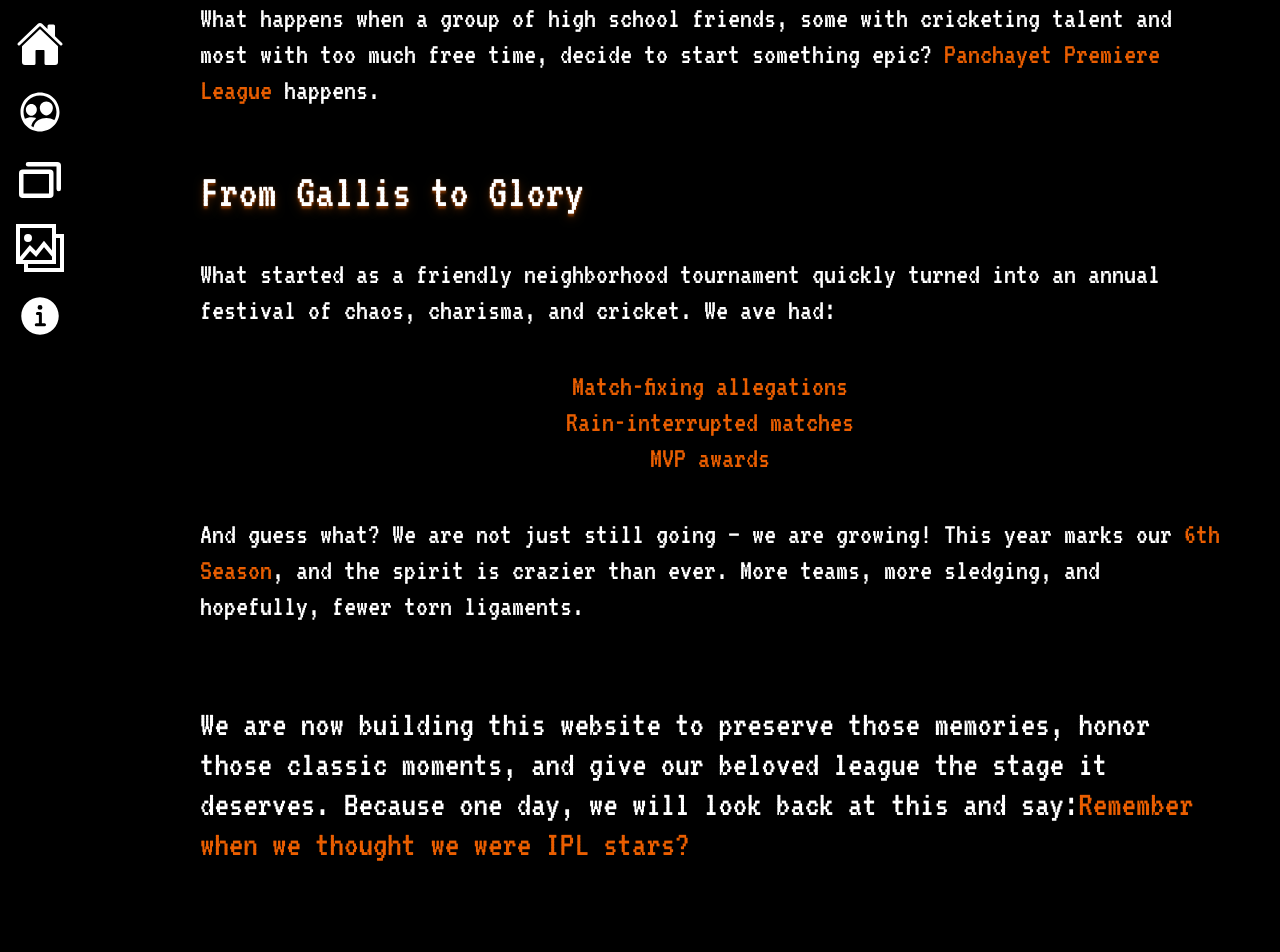
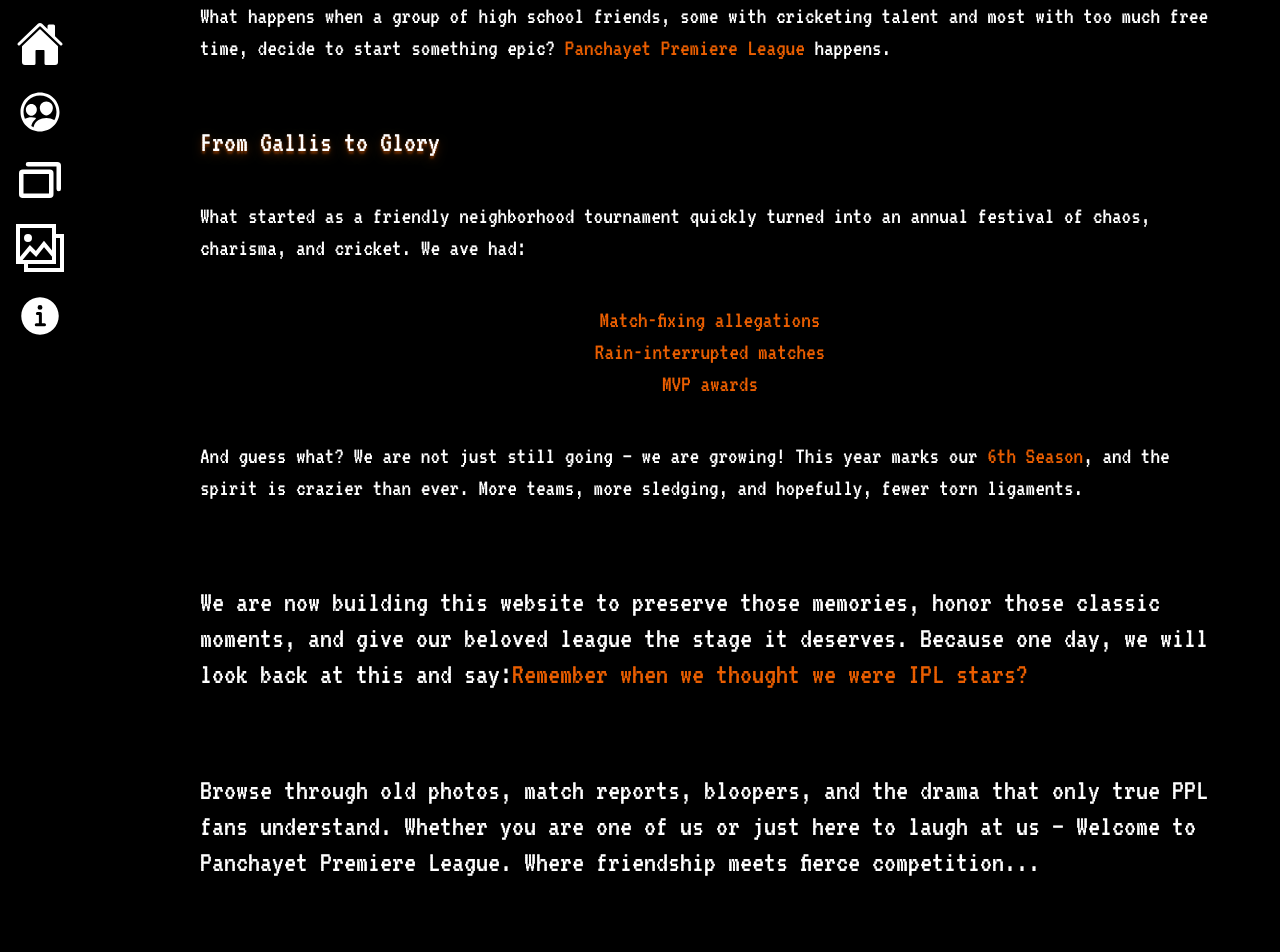
Before and after one commit to Souvick-bh/pplfulia, a Next.js app: page /about in a window 1280 px wide. Shown: the part 80-1032 px from the top of the page. Built offline with nearby package versions, Linux system fonts and the light colour scheme.

Commit message:
Fixed about page text size

```diff
--- a/src/app/about/page.tsx
+++ b/src/app/about/page.tsx
@@ -18,29 +18,29 @@
 
             <div className=" relative ml-35 mr-15 sm:ml-50">
                 <div>
-                    <div className="text-2xl lg:text-3xl mt-20  ">What happens when a group of high school friends,
+                    <div className="text-lg lg:text-2xl mt-20  ">What happens when a group of high school friends,
                         some with cricketing talent and most with too much free time,
                         decide to start something epic? <span className="text-[#ea5e00]">Panchayet Premiere League</span> happens.</div>
                 </div>
 
                 <div>
-                    <h1 className="text-4xl lg:text-5xl mt-15 text-shadow-lg/30  text-shadow-[#ea5e00] ">From Gallis to Glory</h1>
-                    <div className="text-2xl lg:text-3xl mt-10 ">What started as a friendly neighborhood tournament quickly turned
+                    <h1 className="text-2xl lg:text-3xl mt-15 text-shadow-lg/30  text-shadow-[#ea5e00] ">From Gallis to Glory</h1>
+                    <div className="text-lg lg:text-2xl mt-10 ">What started as a friendly neighborhood tournament quickly turned
                         into an annual festival of chaos, charisma, and cricket. We ave had:
                         <div className="flex flex-col items-center mt-10 text-[#ea5e00]"><div>Match-fixing allegations</div>
                         <div>Rain-interrupted matches</div>
                         <div>MVP awards</div></div>
                     </div>
-                    <div className="text-2xl lg:text-3xl mt-10 ">And guess what? We are not just still going — we are growing! This year marks our <span className="text-[#ea5e00]">6th Season</span>,
+                    <div className="text-lg lg:text-2xl mt-10 ">And guess what? We are not just still going — we are growing! This year marks our <span className="text-[#ea5e00]">6th Season</span>,
                         and the spirit is crazier than ever. More teams, more sledging, and hopefully, fewer torn ligaments.</div>
                 </div>
 
-                <div className="text-3xl lg:text-4xl mt-20 ">
+                <div className="text-xl lg:text-3xl mt-20 ">
                     We are now building this website to preserve those memories, honor those classic moments, and give our beloved league the stage it deserves. Because one day, we will look back at this and say:
                     <span className="text-[#ea5e00]">Remember when we thought we were IPL stars?</span>
                 </div>
 
-                <div className="text-3xl lg:text-4xl mt-20 mb-30">
+                <div className="text-xl lg:text-3xl mt-20 mb-30">
                     Browse through old photos, match reports, bloopers, and the drama that only true PPL fans understand. Whether you are one of us or just here to laugh at us —
                     Welcome to Panchayet Premiere League.
                     Where friendship meets fierce competition...
@@ -48,7 +48,7 @@
 
 
 
-                <div className="flex flex-row text-2xl md:text-4xl mb-40">
+                <div className="flex flex-row text-lg md:text-3xl mb-40">
                     <h1 className="pl-2 pr-2">The Dev : Souvick Bhowmick</h1>
                     <div className="flex flex-row justify-center items-center gap-4">
                         <a href='https://x.com/SouvickBho17054'>
```
